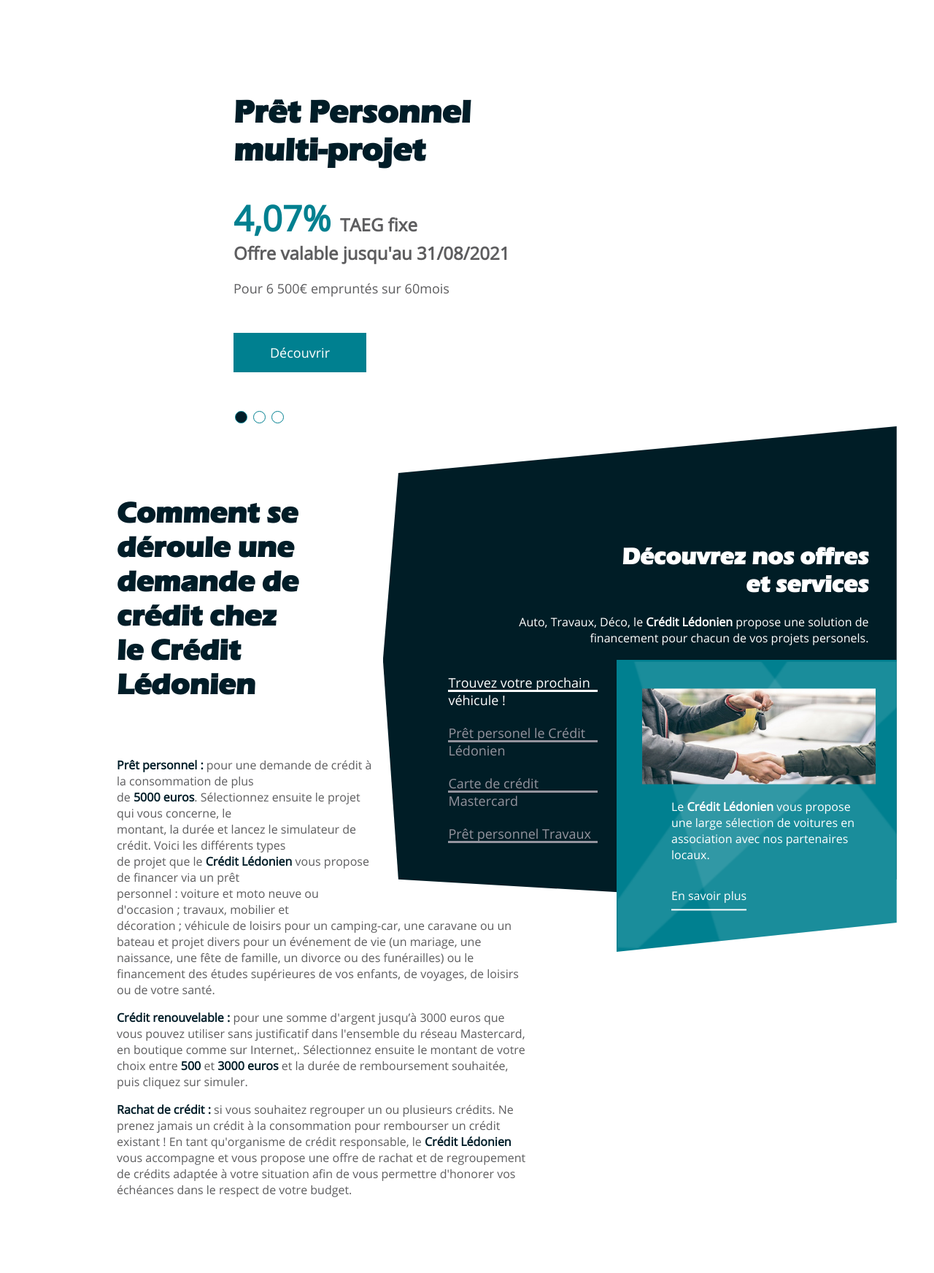
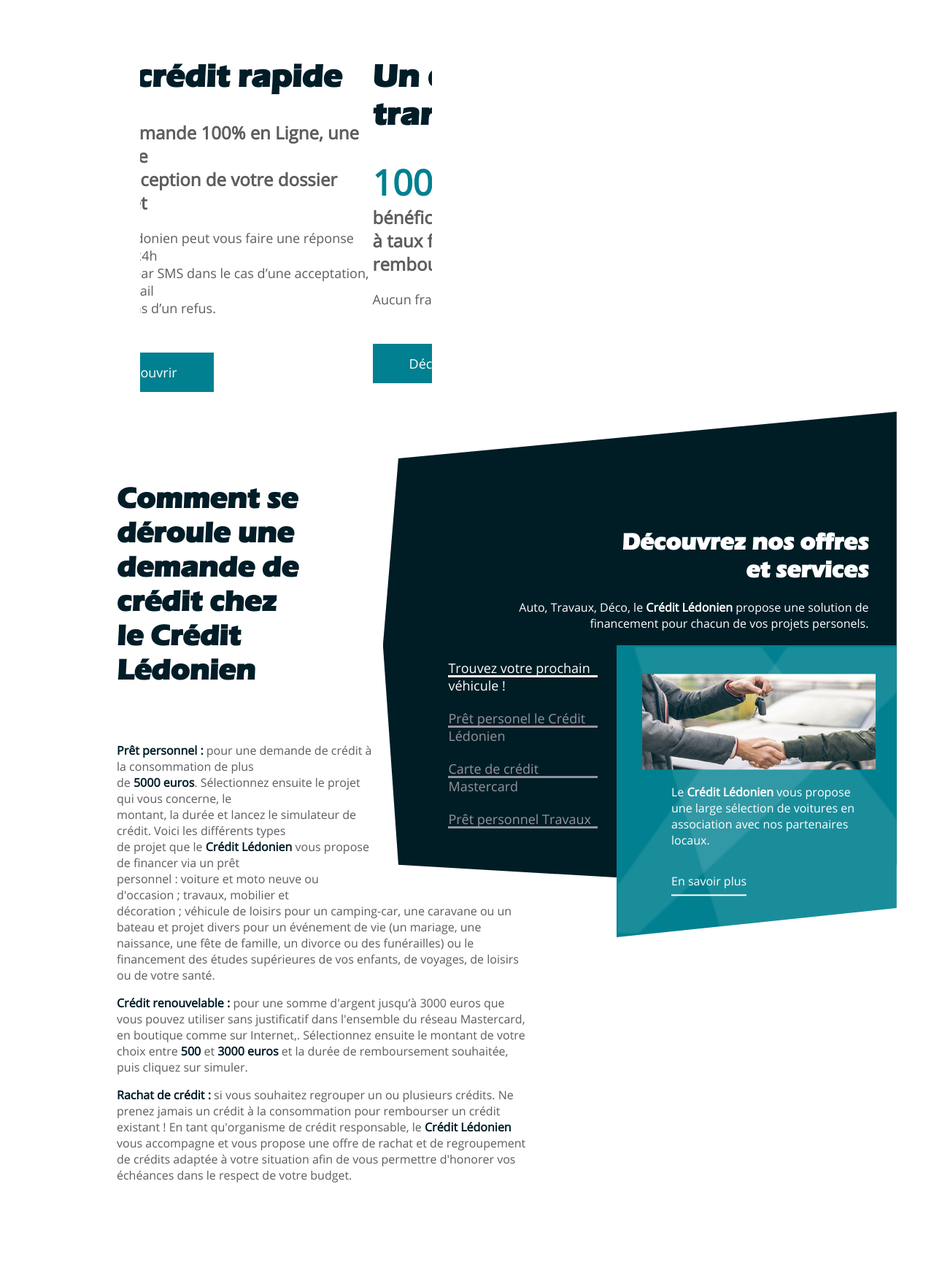
Before and after one commit to Cybernet-Studio/Projet-Integration-Credit-Ledonien, a PHP site: page / in a window 1280 px wide; the page is wider, and only the part inside the window is pictured. Shown: the part 176-1920 px from the top of that part at 73% size. Run offline with PHP 8.4, Linux system fonts and the light colour scheme.

Commit message:
avant fin

```diff
--- a/css/mobile.css
+++ b/css/mobile.css
@@ -65,85 +65,53 @@
 
 /* Carrousel */
 
-.slideshow-container {
-    text-align: center;
-    margin-top: 15vw;
-    margin-left: 10%;
-    height: 80%;
-    width: 80%;
+#slideshow {
+    width: 90%;
+    height: 450px;
+    margin-left: 5%;
+    margin-top: 5%;
+    overflow:hidden;
   }
 
-.slideshow-container h1 {
+  .container {
+    width:1200px; /* 300 x 4 */
+    position:relative;
+    -webkit-animation:slide 12s ease-in-out infinite;
+    -moz-animation:slide 12s ease-in-out infinite;
+    -ms-animation:slide 12s ease-in-out infinite;
+    -o-animation:slide 12s ease-in-out infinite;
+    animation:slide 12s ease-in-out infinite;
+  }
+
+  .container section {
+    width:400px;
+    height: 300px;
+    float:left;
+  }
+
+  .container h1 {
+      width: 100%;
     font-family: 'eras_bold_itcregular';
     color: #011d28;
-    font-size: 7vw;
+    margin: 15px 0 35px 0;
+    font-size: 8vw;
   }
 
-.slideshow-container h2 {
+  .container h2 {
+      width: 100%;
     font-family: 'open_sansregular';
     color: #5d5d5f;
-    font-size: 5.5vw;
+    margin: 15px 0 20px 0;
+    font-size: 6vw;
   }
 
-.slideshow-container p {
+  .container p {
+      width: 100%;
     font-family: 'open_sansregular';
     color: #5d5d5f;
+    margin: 15px 0 45px 0;
     font-size: 4vw;
-}
 
-.dot {
-    cursor: pointer;
-    height: 15px;
-    width: 15px;
-    margin: 0 2px;
-    background-color: #fff;
-    border-radius: 50%;
-    display: inline-block;
-    transition: background-color 0.6s ease;
-    border: 1px solid #008090;
-}
-
-.active,
-.dot:hover {
-    background-color: #011d28;
-}
-
-/* ANIMATION */
-
-.fade {
-    -webkit-animation-name: fade;
-    -webkit-animation-duration: 1.5s;
-    animation-name: fade;
-    animation-duration: 1.5s;
-}
-
-@-webkit-keyframes fade {
-    from {
-        opacity: .4
-    }
-
-    to {
-        opacity: 1
-    }
-}
-
-@keyframes fade {
-    from {
-        opacity: .4
-    }
-
-    to {
-        opacity: 1
-    }
-}
-
-@media only screen and (max-width: 300px) {
-
-    .prev,
-    .next,
-    .text {
-        font-size: 11px
-    }
   }
 
   #grosfont {
@@ -151,11 +119,83 @@
     color: #008090;
   }
 
+  .button {
+    width: 30%;
+    font-family: 'open_sansregular';
+    background-color: #008090;
+    border: none;
+    color: white;
+    padding: 15px 50px;
+    text-align: center;
+    text-decoration: none;
+    display: inline-block;
+    margin: 4px 0 35px 0;
+    font-size: 18px;
+  }
+
+  .button:hover {
+    background-color: #1a8e9b;
+  }
+
+
+  .container section:nth-child(1) {background-color:white;}
+  .container section:nth-child(2) {background-color:white;}
+  .container section:nth-child(3) {background-color:white;}
+  .container section:nth-child(4) {background-color:white;}
+
+  .container:hover {
+   animation-play-state:paused;
+   -webkit-animation-play-state:paused;
+  }
+
+  @-webkit-keyframes slide {
+    0% {left:0;}
+    17% {left:0px;}
+    32% {left:-400px;}
+    50% {left:-400px;}
+    66% {left:-800px;}
+    83% {left:-800px;}
+    100% {left:-0px;}
+  }
+  @-moz-keyframes slide {
+    0% {left:0;}
+    17% {left:0px;}
+    32% {left:-400px;}
+    50% {left:-400px;}
+    66% {left:-800px;}
+    83% {left:-800px;}
+    100% {left:-0px;}
+  }
+  @-ms-keyframes slide {
+    0% {left:0;}
+    17% {left:0px;}
+    32% {left:-400px;}
+    50% {left:-400px;}
+    66% {left:-800px;}
+    83% {left:-800px;}
+    100% {left:-0px;}
+  }
+  @-o-keyframes slide {
+    0% {left:0;}
+    17% {left:0px;}
+    32% {left:-400px;}
+    50% {left:-400px;}
+    66% {left:-800px;}
+    83% {left:-800px;}
+    100% {left:-0px;}
+  }
+  @keyframes slide {
+    0% {left:0;}
+    17% {left:0px;}
+    32% {left:-400px;}
+    50% {left:-400px;}
+    66% {left:-800px;}
+    83% {left:-800px;}
+    100% {left:-0px;}
+  }
+
 /* Fin carrousel */
 
-.button {
-    display: none;
-}
 
 .button2 {
     display: none;
@@ -172,7 +212,7 @@
     padding: 10%;
 }
 
-#container {
+#containerp {
     display: none;
 }
 
--- a/css/pageInfos.css
+++ b/css/pageInfos.css
@@ -60,6 +60,7 @@
 
 p {
     font-family: 'open_sansregular';
+    color: #5d5d5f;
     font-size: 16px;
     margin-top: 2%;
 }
@@ -88,9 +89,13 @@
 
     .txtInfos h2{
         font-size: 7vw;
+        width: 80%;
+        margin-left: 7%;
     }
 
     p{
         font-size: 4vw;
+        width: 80%;
+        margin-left: 7%;
     }
 }
--- a/css/style.css
+++ b/css/style.css
@@ -55,30 +55,47 @@
 
 }
 
-/* CARROUSEL */
+/* carrousel */
 
-.slideshow-container {
-  max-width: 700px;
-  position: relative;
-  margin-left: 20rem;
-  margin-top: 8rem;
+#slideshow {
+  width:400px;
+  height: 500px;
+  margin-left: 15%;
+  margin-top: 5%;
+  overflow:hidden;
 }
 
-.slideshow-container h1 {
+.container {
+  width:1200px; /* 300 x 4 */
+  position:relative;
+  -webkit-animation:slide 12s ease-in-out infinite;
+  -moz-animation:slide 12s ease-in-out infinite;
+  -ms-animation:slide 12s ease-in-out infinite;
+  -o-animation:slide 12s ease-in-out infinite;
+  animation:slide 12s ease-in-out infinite;
+}
+
+.container section {
+  width:400px;
+  height:300px;
+  float:left;
+}
+
+.container h1 {
   font-family: 'eras_bold_itcregular';
   color: #011d28;
   margin: 15px 0 35px 0;
   font-size: 44px;
 }
 
-.slideshow-container h2 {
+.container h2 {
   font-family: 'open_sansregular';
   color: #5d5d5f;
   margin: 15px 0 20px 0;
   font-size: 24px;
 }
 
-.slideshow-container p {
+.container p {
   font-family: 'open_sansregular';
   color: #5d5d5f;
   margin: 15px 0 45px 0;
@@ -108,60 +125,182 @@
   background-color: #1a8e9b;
 }
 
-.dot {
-  cursor: pointer;
-  height: 15px;
-  width: 15px;
-  margin: 0 2px;
-  background-color: #fff;
-  border-radius: 50%;
-  display: inline-block;
-  transition: background-color 0.6s ease;
-  border: 1px solid #008090;
+.container section:nth-child(1) {background-color:white;}
+.container section:nth-child(2) {background-color:white;}
+.container section:nth-child(3) {background-color:white;}
+.container section:nth-child(4) {background-color:white;}
+
+.container:hover {
+ animation-play-state:paused;
+ -webkit-animation-play-state:paused;
 }
 
-.active,
-.dot:hover {
-  background-color: #011d28;
+@-webkit-keyframes slide {
+  0% {left:0;}
+  17% {left:0px;}
+  32% {left:-400px;}
+  50% {left:-400px;}
+  66% {left:-800px;}
+  83% {left:-800px;}
+  100% {left:-0px;}
+}
+@-moz-keyframes slide {
+  0% {left:0;}
+  17% {left:0px;}
+  32% {left:-400px;}
+  50% {left:-400px;}
+  66% {left:-800px;}
+  83% {left:-800px;}
+  100% {left:-0px;}
+}
+@-ms-keyframes slide {
+  0% {left:0;}
+  17% {left:0px;}
+  32% {left:-400px;}
+  50% {left:-400px;}
+  66% {left:-800px;}
+  83% {left:-800px;}
+  100% {left:-0px;}
+}
+@-o-keyframes slide {
+  0% {left:0;}
+  17% {left:0px;}
+  32% {left:-400px;}
+  50% {left:-400px;}
+  66% {left:-800px;}
+  83% {left:-800px;}
+  100% {left:-0px;}
+}
+@keyframes slide {
+  0% {left:0;}
+  17% {left:0px;}
+  32% {left:-400px;}
+  50% {left:-400px;}
+  66% {left:-800px;}
+  83% {left:-800px;}
+  100% {left:-0px;}
 }
 
-/* ANIMATION */
+/*Fin carrousel */
 
-.fade {
-  -webkit-animation-name: fade;
-  -webkit-animation-duration: 1.5s;
-  animation-name: fade;
-  animation-duration: 1.5s;
+
+/* SECTION DECOUVERTE */
+/* IL FAUDRA REMPLACER LE MARGIN RIGHT PAR LA LARGEUR DU MENU*/
+.sectionOffres {
+  width: 60vw;
+  float: right;
+  height: 80vh;
 }
 
-@-webkit-keyframes fade {
+#containerp {
+  background: url(../images/reflets_container.png), #008090;
+  background-size: cover;
+  object-fit: fill;
+  clip-path: polygon(0 0, 100% 0, 100% 90%, 0 100%);
+  height: 50vh;
+  width: 30vw;
+  margin-right: 4vw;
+  float: right;
+  transform: translateY(-80%);
+  z-index: 2;
+}
+
+
+#clipped {
+  height: 80vh;
+  width: 55vw;
+  background-color: #001d26;
+  clip-path: polygon(3% 10%, 100% 0%, 100% 97%, 50% 100%, 3% 97%, 0 50%);
+  margin-right: 4vw;
+  float: right;
+}
+
+.diapo {
+  position: relative;
+  width: 25vw;
+  z-index: 3;
+  transform: translate(115%, -30%);
+}
+
+.onglets {
+  position: absolute;
+  width: 20%;
+}
+
+.onglets button {
+  border: none;
+  border-bottom: solid rgba(148, 148, 158, 255);
+  background-color: transparent;
+  color: rgba(148, 148, 158, 255);
+  padding: 22px 0px;
+  width: 80%;
+  height: 36px;
+  text-align: left;
+  cursor: pointer;
+  font-family: 'open_sansregular';
+  font-size: 18px;
+}
+
+.onglets button.active {
+  border-bottom: solid white;
+  color: white;
+}
+
+.tabcontent {
+  color: white;
+}
+
+.tabcontent a {
+  font-family: 'open_sansregular';
+  color: white;
+  text-decoration: none;
+  border: none;
+  border-bottom: solid 2px white;
+  padding: 7px 0px;
+  margin-left: 12.5%;
+}
+
+.tabcontent p {
+  font-family: 'open_sansregular';
+  width: 80%;
+  margin-left: 12.5%;
+  text-justify: auto;
+}
+
+.offres {
+  color: white;
+  padding-left: 7vw;
+}
+
+.offres p {
+  font-family: 'open_sansregular';
+}
+
+.titre {
+  font-family: 'eras_bold_itcregular';
+  margin-top: 20vh;
+  text-align: right;
+  padding-right: 3vw;
+}
+
+
+/*effet de fondu*/
+.tabcontent {
+  animation: fadeEffect 1s;
+}
+
+@keyframes fadeEffect {
   from {
-    opacity: .4
+    opacity: 0.2;
   }
 
   to {
-    opacity: 1
+    opacity: 1;
   }
 }
 
-@keyframes fade {
-  from {
-    opacity: .4
-  }
+/* Fin Offres */
 
-  to {
-    opacity: 1
-  }
-}
-
-@media only screen and (max-width: 300px) {
-
-  .prev,
-  .next,
-  .text {
-    font-size: 11px
-  }
-}
 
 /* CONTENU DE LA PAGE */
 
@@ -291,7 +430,7 @@
   text-decoration: none;
 }
 
-.section img {
+.section1 img {
   padding-bottom: 1vw;
 }
 
@@ -310,120 +449,3 @@
 #acs {
   color: #6bcbe3;
 }
-
-/* SECTION DECOUVERTE */
-/* IL FAUDRA REMPLACER LE MARGIN RIGHT PAR LA LARGEUR DU MENU*/
-.sectionOffres {
-  width: 60vw;
-  float: right;
-  height: 80vh;
-}
-
-#container {
-  background: url(../images/reflets_container.png), #008090;
-  background-size: cover;
-  object-fit: fill;
-  clip-path: polygon(0 0, 100% 0, 100% 90%, 0 100%);
-  height: 50vh;
-  width: 30vw;
-  margin-right: 4vw;
-  float: right;
-  transform: translateY(-80%);
-  z-index: 2;
-}
-
-
-#clipped {
-  height: 80vh;
-  width: 55vw;
-  background-color: #001d26;
-  clip-path: polygon(3% 10%, 100% 0%, 100% 97%, 50% 100%, 3% 97%, 0 50%);
-  margin-right: 4vw;
-  float: right;
-}
-
-.diapo {
-  position: relative;
-  width: 25vw;
-  z-index: 3;
-  transform: translate(115%, -30%);
-
-}
-
-.onglets {
-  position: absolute;
-  width: 20%;
-
-}
-
-.onglets button {
-  border: none;
-  border-bottom: solid rgba(148, 148, 158, 255);
-  background-color: transparent;
-  color: rgba(148, 148, 158, 255);
-  padding: 22px 0px;
-  width: 80%;
-  height: 36px;
-  text-align: left;
-  cursor: pointer;
-  font-family: 'open_sansregular';
-  font-size: 18px;
-}
-
-.onglets button.active {
-  border-bottom: solid white;
-  color: white;
-}
-
-.tabcontent {
-  color: white;
-}
-
-.tabcontent a {
-  font-family: 'open_sansregular';
-  color: white;
-  text-decoration: none;
-  border: none;
-  border-bottom: solid 2px white;
-  padding: 7px 0px;
-  margin-left: 12.5%;
-}
-
-.tabcontent p {
-  font-family: 'open_sansregular';
-  width: 80%;
-  margin-left: 12.5%;
-  text-justify: auto;
-}
-
-.offres {
-  color: white;
-  padding-left: 7vw;
-}
-
-.offres p {
-  font-family: 'open_sansregular';
-}
-
-.titre {
-  font-family: 'eras_bold_itcregular';
-  margin-top: 20vh;
-  text-align: right;
-  padding-right: 3vw;
-}
-
-
-/*effet de fondu*/
-.tabcontent {
-  animation: fadeEffect 1s;
-}
-
-@keyframes fadeEffect {
-  from {
-    opacity: 0.2;
-  }
-
-  to {
-    opacity: 1;
-  }
-}
--- a/index.html
+++ b/index.html
@@ -19,16 +19,16 @@
             <p>UN CRÉDIT VOUS ENGAGE ET DOIT ETRE REMBOURSÉ.<br>VÉRIFIER VOS CAPACITÉS DE REMBOURSEMENT AVANT DE VOUS
                 ENGAGER</p>
         </div>
-        <div class="slideshow-container">
-            <div class="mySlides fade">
+        <div id="slideshow">
+            <div class="container">
+                <section>
                     <h1>Prêt Personnel<br>multi-projet</h1>
                     <h2> <span id="grosfont">4,07% </span>TAEG fixe<br>Offre valable jusqu'au 31/08/2021</h2>
                     <p>Pour 6 500€ empruntés sur 60mois</p>
 
                     <a class="button" href="">Découvrir</a>
-            </div>
-
-            <div class="mySlides fade">
+                </section>
+                <section>
                     <h1>Un crédit rapide</h1>
                     <h2>
                         Une demande 100% en Ligne, une réponse<br>sous réception de votre dossier complet
@@ -38,22 +38,15 @@
                         acceptation, et par email<br>dans le cas d’un refus.
                     </p>
                     <a class="button" href="">Découvrir</a>
-            </div>
-            <div class="mySlides fade">
+                </section>
+                <section>
                     <h1>Un crédit transparent</h1>
                     <h2>
                         <span id="grosfont">100%</span> de nos clients bénéficient d’un crédit<br> à taux fixe
                         et à échéance de remboursement fixe.</h2>
                     <p>Aucun frais caché</p>
                     <a class="button" href="">Découvrir</a>
-
-            </div>
-            <br>
-
-            <div style="text-align:left">
-                <span class="dot" onclick="currentSlide(1)"></span>
-                <span class="dot" onclick="currentSlide(2)"></span>
-                <span class="dot" onclick="currentSlide(3)"></span>
+                </section>
             </div>
 
 
@@ -62,7 +55,7 @@
         <div id="clipped">
             <div class="offres">
                 <div class="titre">
-                    <h1> Découvrez nos offres <br> et services </h1>
+                    <h1 id="linkoffres"> Découvrez nos offres <br> et services </h1>
                     <p> Auto, Travaux, Déco, le <strong> Crédit Lédonien </strong> propose une solution de <br>
                         financement pour chacun de vos projets personels.</p>
                 </div>
@@ -79,7 +72,7 @@
                 </div>
             </div>
         </div>
-        <div id="container">
+        <div id="containerp">
             <!-- C'est pour contenir le polygone-->
         </div>
         <!-- Les offres -->
@@ -214,19 +207,20 @@
         <div class="navbar">
             <a class="liens" href="#logo">Accueil</a>
             <a class="liens" href="">Qui somme-nous?</a>
-            <a class="liens" href="">Nos offres</a>
-            <a class="liens" href="">Contactez-nous</a>
+            <a class="liens" href="#linkoffres">Nos offres</a>
+            <a class="liens" href="#contact">Contactez-nous</a>
         </div>
 
         <div class="footer">
-            <div class="section">
+            <div class="section1">
                 <img src="images/logo 2.svg" alt="">
                 <p>Un crédit vous engage et doit être remboursé.<br>
                     Vérifiez vos capacités de remboursement avant<br> de vous engager.</p>
             </div>
             <div class="section2">
                 <address>
-                    <p>1 place de la République<br>39000 Lons le Saunier <br><a href="tel:+330384125659">Tél : + 33 (0)
+                    <p>1 place de la République<br>39000 Lons le Saunier <br><a id="contact"
+                            href="tel:+330384125659">Tél : + 33 (0)
                             3 84
                             12 56 89 </a>
                         <br>
```
Also changed, not shown: other parts of css/mobile.css (+19 -6 lines), javascript/script.js (+0 -27 lines). Lines whose indentation alone changed are shown as unchanged.
